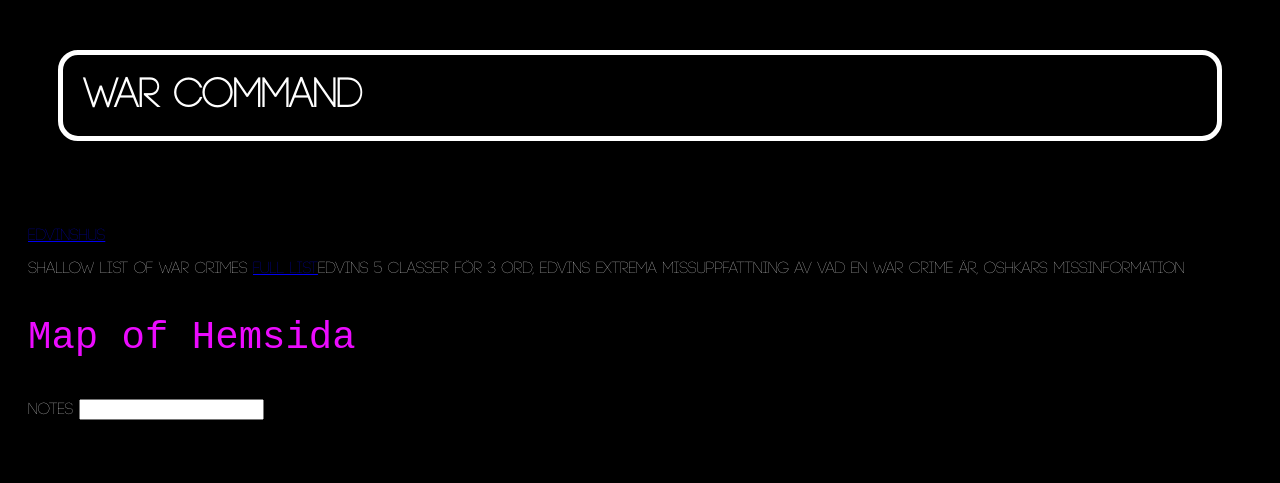
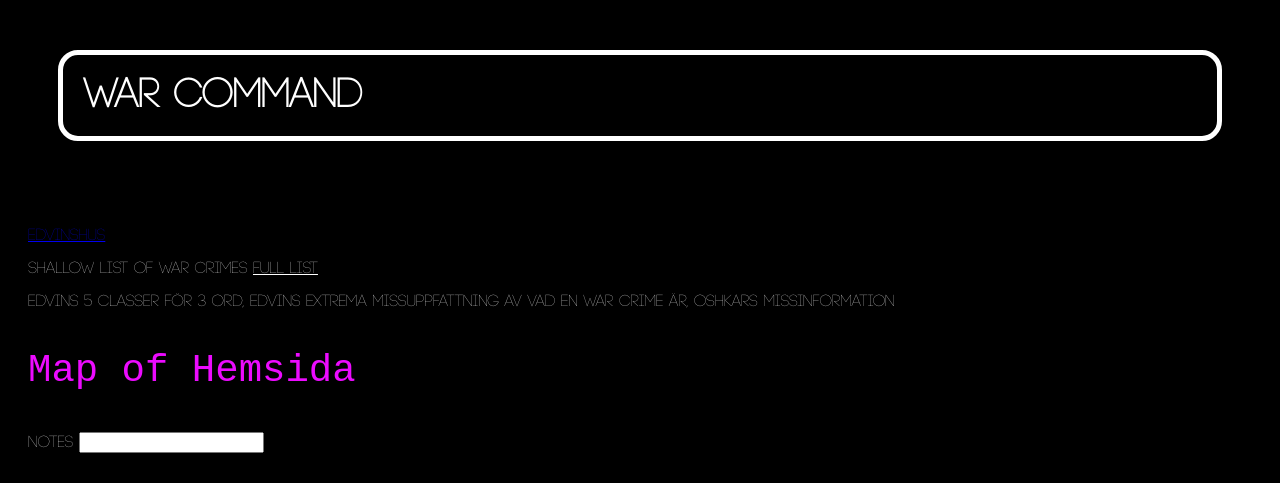
Before and after one commit to EdvinEEDAT23/ColaB, a plain HTML site: page War.html in a window 1280 px wide. Shown: the top 483 px of the page. Drawn offline with Linux system fonts and the light colour scheme.

Commit message:
Ficed yhe wat crines

```diff
--- a/War.html
+++ b/War.html
@@ -16,7 +16,8 @@
 
 <p class="ex2"><a href="https://edvineedat23.github.io/ColaB/AdminBackdoor" style="color: white;">.</a></p>
 <p><a href="https://edvineedat23.github.io/ColaB/EdvinsHus/EdvinsHus">EdvinsHus</a></p>
-<p class="ex1">Shallow list of war crimes <a href="https://edvineedat23.github.io/ColaB/Memoriam">Full list</a>Edvins 5 classer för 3 ord, Edvins extrema missuppfattning av vad en war crime är, Oshkars missinformation</p>
+<p class="ex1">Shallow list of war crimes <a href="https://edvineedat23.github.io/ColaB/Memoriam" class="ex1">Full list</a></p>
+<p>Edvins 5 classer för 3 ord, Edvins extrema missuppfattning av vad en war crime är, Oshkars missinformation</p>
 <p class="rgb">Map of Hemsida</p>
 <form action="/action_page.php">
   <label for="fname">Notes</label>
```
